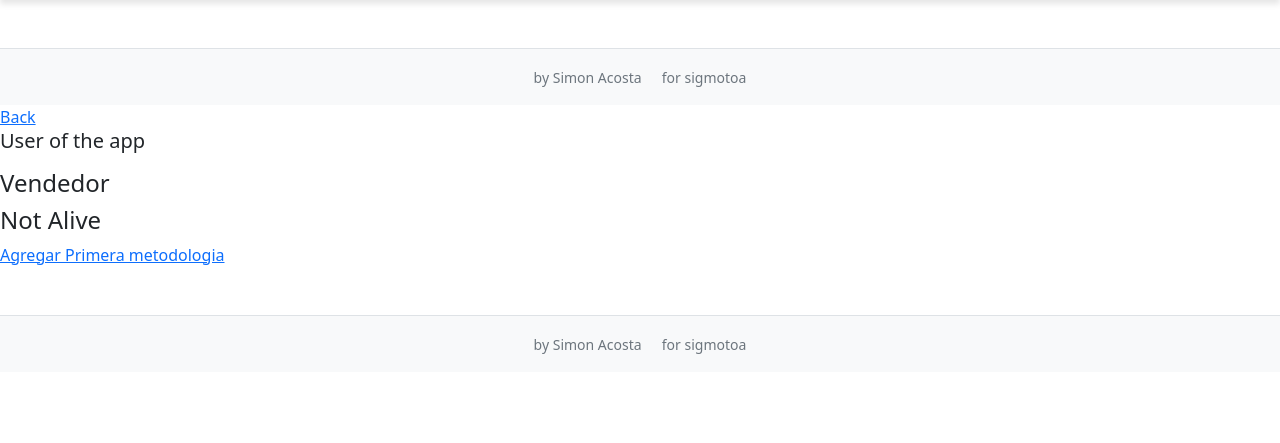
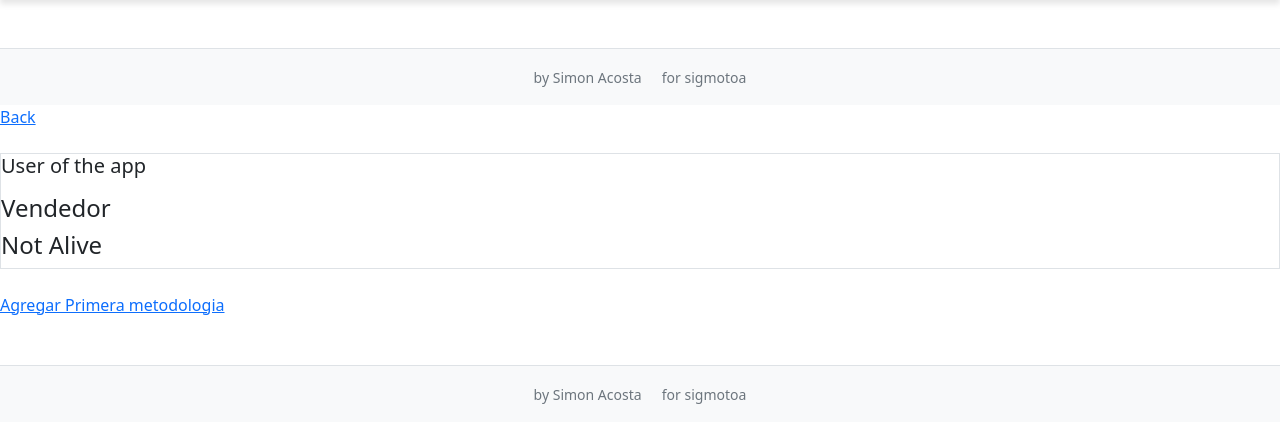
Before and after one commit to Simon-Acosta-1580/Proyecto-Integrador, a FastAPI app: template Templates/user_detail.html in a window 1280 px wide. Shown: the part 56-499 px from the top of the page. Run offline with FastAPI, Linux system fonts and the light colour scheme; the template is opened without the code that fills it, so the values that code supplies are empty; parts of the project's set-up code (start-up, migrations or seed data) failed here and were passed over.

Commit message:
ajustes user

```diff
--- a/Templates/user_card.html
+++ b/Templates/user_card.html
@@ -1,3 +1,4 @@
+<div class="bg-white shadow-xl rounded-xl overflow-hidden transform transition-all duration-300 hover:scale-[1.02] w-full max-w-sm mx-auto my-4 border border-gray-100">
     {% if show_link|default(True) %}
     <a href="/users/{{ user.id }}">
     {% endif %}
```
Lines whose indentation alone changed are shown as unchanged.
